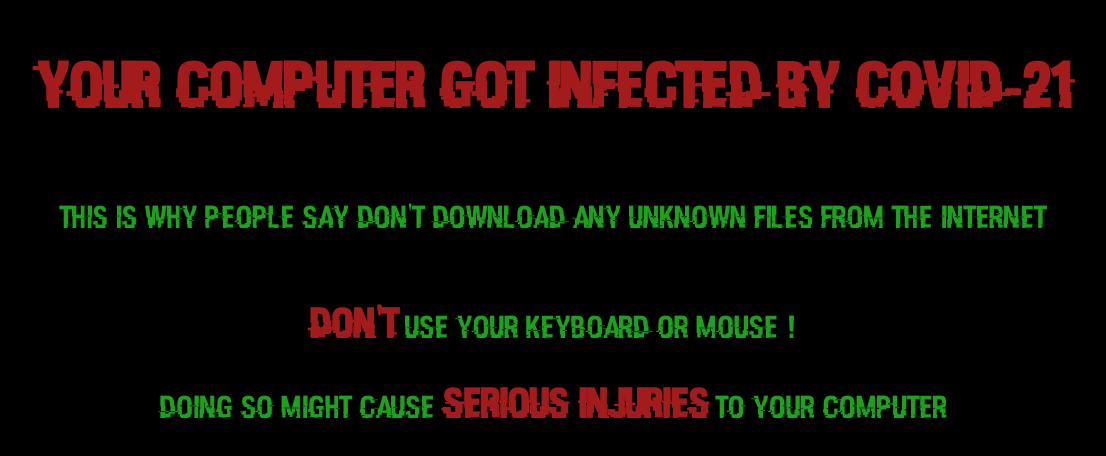
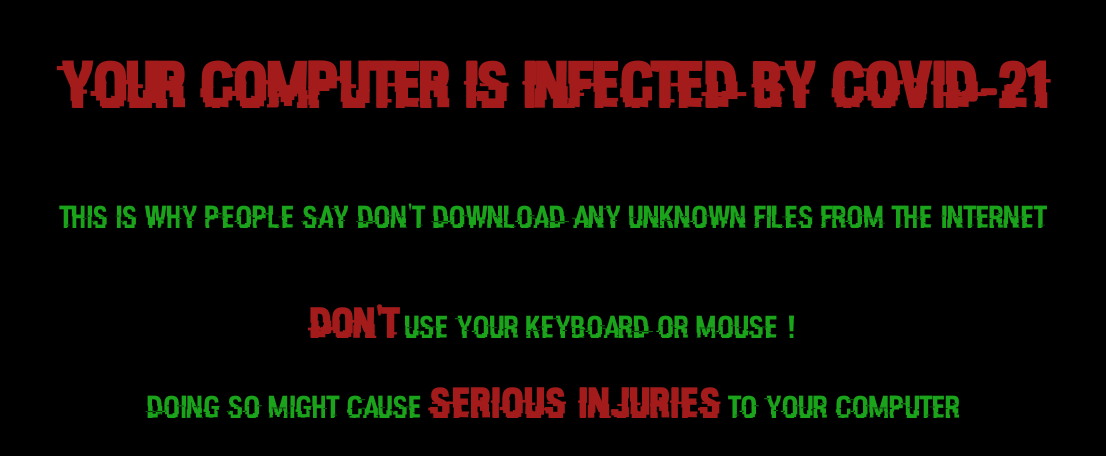
Before and after one commit to SarveshMD/VirusPrank-Electron, an Electron app: page index.html in a window 1600 px wide. Shown: the whole page, without its empty margins (247-1353 px from the left). Drawn offline with Linux system fonts and the light colour scheme.

Commit message:
Basic changes

```diff
--- a/index.html
+++ b/index.html
@@ -8,7 +8,7 @@
 		<link rel="stylesheet" href="styles.css" />
 	</head>
 	<body>
-		<h1>Your computer got infected by COVID-21</h1>
+		<h1>Your computer is infected by COVID-21</h1>
 		<p>This is why people say don't download any unknown files from the Internet</p>
 		<p><b>Don't</b> use your keyboard or mouse !</p>
 		<p id="small-margin-top">Doing so might cause <b>serious injuries</b> to your computer</p>
--- a/main.js
+++ b/main.js
@@ -1,5 +1,4 @@
 const { app, BrowserWindow } = require("electron");
-const { exec } = require("child_process");
 
 app.whenReady().then(() => {
 	const myWindow = new BrowserWindow({
--- a/styles.css
+++ b/styles.css
@@ -26,3 +26,6 @@ p b {
 #small-margin-top {
 	margin-top: 0;
 }
+#small-margin-top b {
+	letter-spacing: 0.1vw;
+}
```
